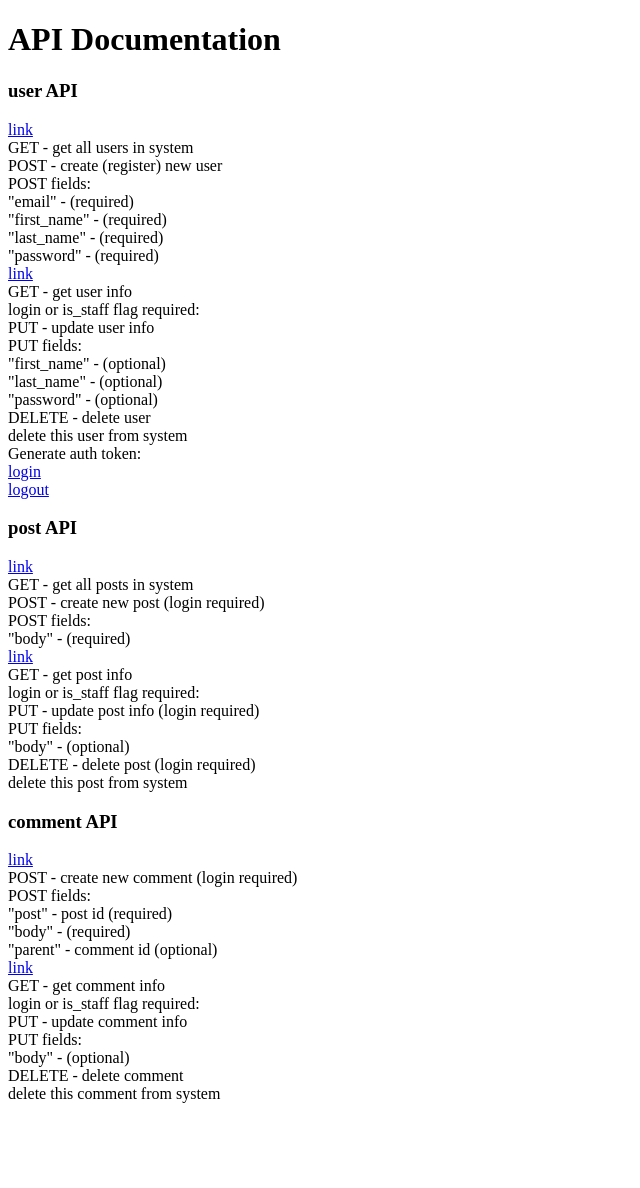
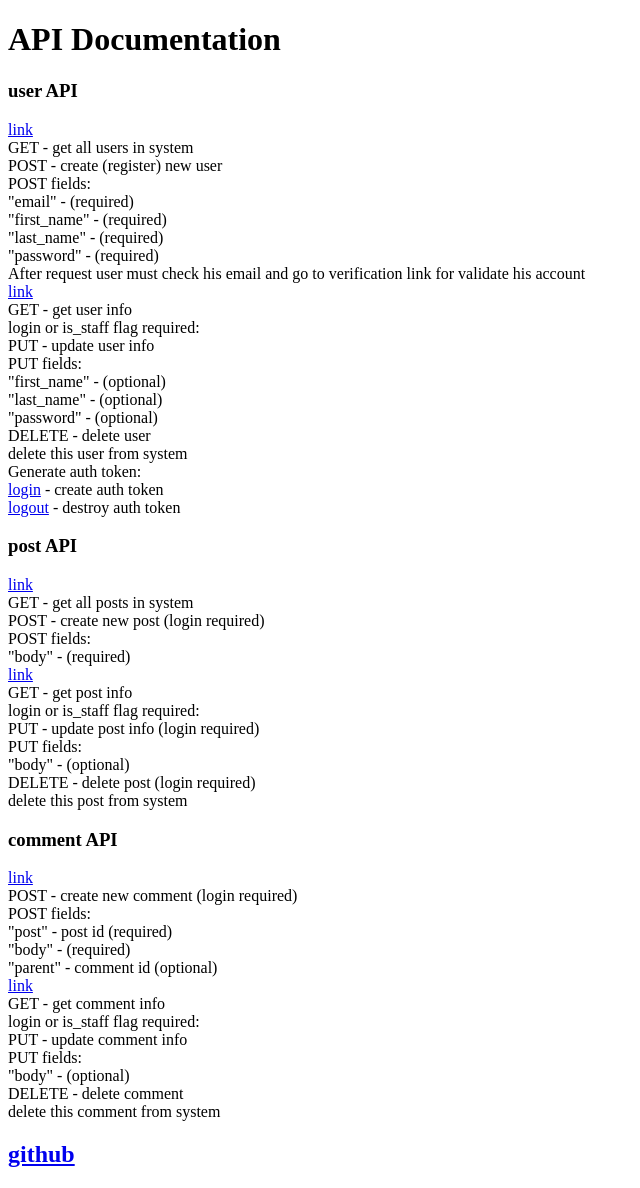
Before and after one commit to Yeloki/test_task_1, a Django app: page / in a window 1280 px wide. Shown: the whole page, without its empty margins (0-640 px from the left). Before the commit the page ends 1103 px from the top, so only its background shows below. Run offline with Django 3.2, Linux system fonts and the light colour scheme.

Commit message:
fixed typo in function name Update docs.html

```diff
--- a/main/views.py
+++ b/main/views.py
@@ -12,7 +12,7 @@ def docs(request):
     return render(request, 'docs.html')
 
 
-def confirm_account(request, link):
+def verify_account(request, link):
     context = dict()
     obj = CompleteRegistrationLink.objects.filter(link=link).first()
     if obj is None:
--- a/secureT/urls.py
+++ b/secureT/urls.py
@@ -26,7 +26,7 @@ urlpatterns = [
     path('api-auth/', include('rest_framework.urls')),
     path('api/auth/', include('djoser.urls.authtoken')),
     path('api/', include('main.urls')),
-    path('verfy/<str:link>', main.views.confirm_account)
+    path('verfy/<str:link>', main.views.verify_account)
 
 ]
 
--- a/templates/docs.html
+++ b/templates/docs.html
@@ -17,6 +17,8 @@
         "first_name" - (required)<br>
         "last_name" - (required)<br>
         "password" - (required)<br>
+        After request user must check his email and go to verification link for validate his account<br>
+
         <a href="{% url 'user' 1 %}">link</a><br>
         GET - get user info<br>
         login or is_staff flag required:<br>
@@ -29,8 +31,8 @@
         delete this user from system<br>
 
         Generate auth token:<br>
-        <a href="{% url 'login' %}">login</a><br>
-        <a href="{% url 'logout'%}">logout</a>
+        <a href="{% url 'login' %}">login</a> - create auth token<br>
+        <a href="{% url 'logout' %}">logout</a> - destroy auth token
     </p>
     <h3>post API</h3>
     <p>
@@ -65,6 +67,7 @@
         DELETE - delete comment<br>
         delete this comment from system<br>
     </p>
+    <a href="https://github.com/Yeloki/secureT"><h2>github</h2></a>
 </div>
 </body>
 </html>
```
